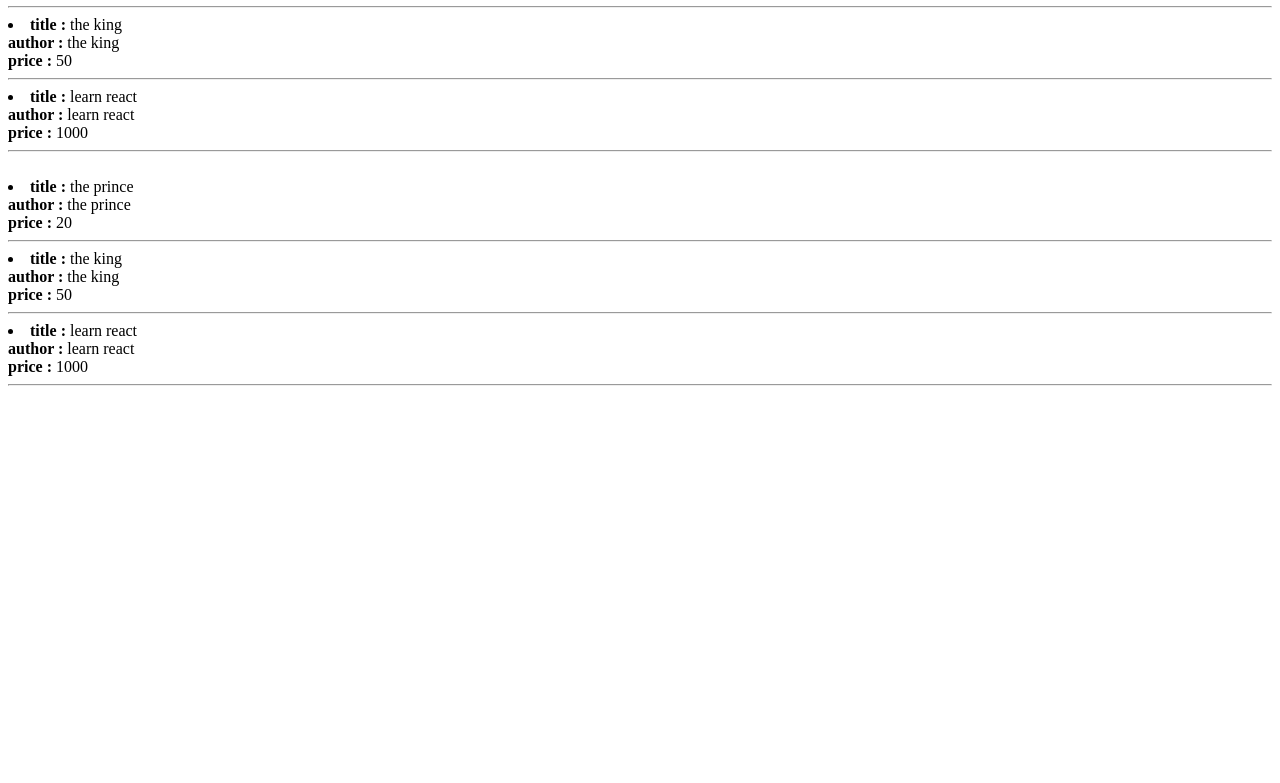
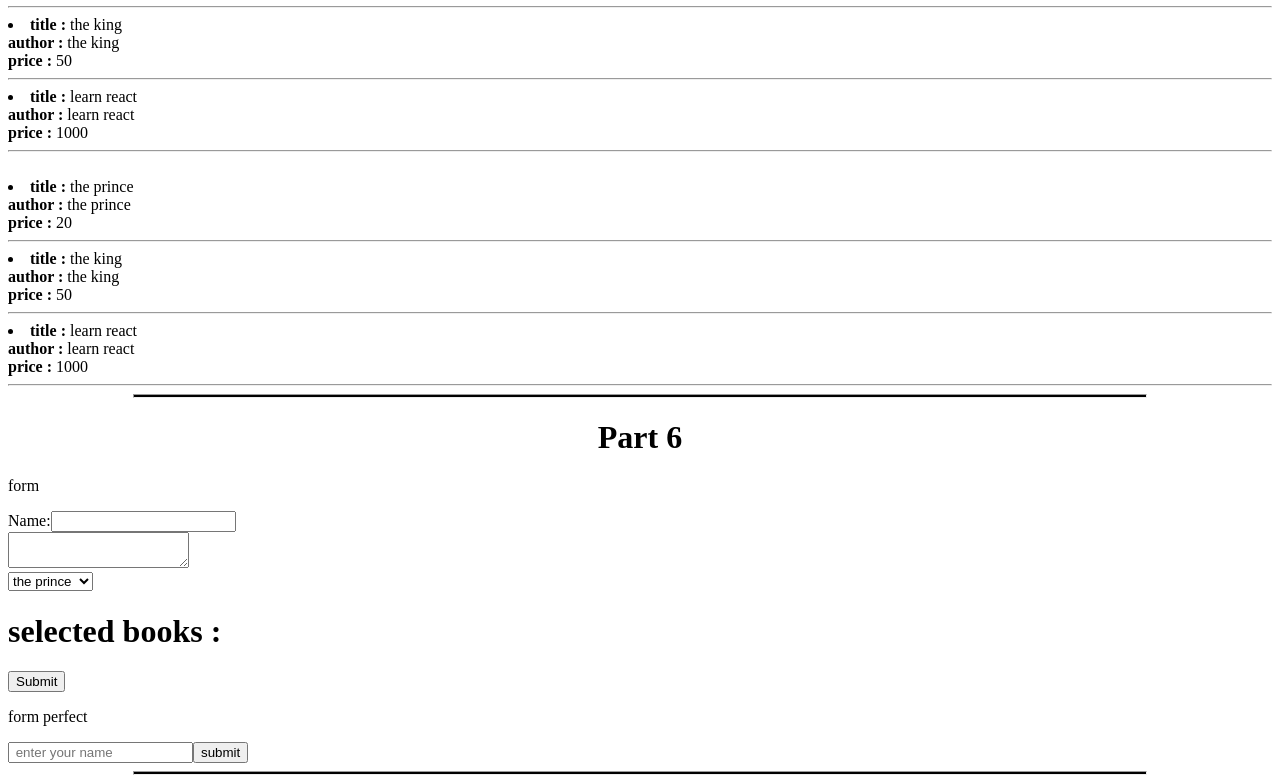
Before and after one commit to bouaziz-mohamed-amine/REACT-FIRST-PROJECT, a React (Create React App) app: page / in a window 1280 px wide. Shown: the part 795-1578 px from the top of the page. Before the commit the page ends 1189 px from the top, so only its background shows below. Built offline with nearby package versions, Linux system fonts and the light colour scheme.

Commit message:
part 6 form

```diff
--- a/src/App.js
+++ b/src/App.js
@@ -9,10 +9,21 @@ import Event from './component/3_eventhandle/event';
 import Conditional from './component/4_conditional_rendering/conditional';
 import './component/5_lists_keys/list_event.js'
 import Key_List from './component/5_lists_keys/list_event.js';
+import Form from './component/6_form/form';
 
 
 class APP extends Component {
 
+  constructor(props) {
+    super(props);
+    this.state = {
+        books : [
+            {id : 1,  title:'the prince',author:'najem',price:20},
+            {id : 2,title:'the king',author:'amine',price:50},
+            {id : 3, title:'learn react',author:'mark',price:1000,}
+        ]
+     }
+}
 
   render() {
     return (
@@ -27,6 +38,9 @@ class APP extends Component {
         <Conditional text="visivle" />
         <hr style={{width:'80%',height:"2px",backgroundColor:"black",marginLeft:"auto",marginRight:'auto'}}></hr>
         <Key_List/>
+        <hr style={{width:'80%',height:"2px",backgroundColor:"black",marginLeft:"auto",marginRight:'auto'}}></hr>
+        <Form books={this.state.books}  />
+        <hr style={{width:'80%',height:"2px",backgroundColor:"black",marginLeft:"auto",marginRight:'auto'}}></hr>
     </React.Fragment> );
   }
 }
--- /dev/null
+++ b/src/component/6_form/form.js
@@ -0,0 +1,60 @@
+import React, { Component } from 'react';
+
+class Form extends Component {
+    constructor(props) {
+        super(props);
+        this.state = {value : '',selected : '',form:''}
+
+  }
+
+  handleChange=(event)=> {
+    this.setState({value: event.target.value});
+  }
+
+  handleSubmit=(event)=> {
+     alert('A name was submitted: ' + this.state.value);
+    event.preventDefault();
+  }
+  handleChange2=(e)=> console.log("amine"+e.target.value);
+  handleselected=(e)=> this.setState({selected:e.target.value});
+  rendreselect= (books) =>{
+    return (
+    <select onChange={this.handleselected}>
+         {books.map(book =><option key={book.id}>{book.title}</option>)}
+    </select>)
+  }
+    handleform=(e)=>this.setState({form:e.target.value});
+    handleform_2=(e)=>{alert("bouaziz"+ this.state.form);e.preventDefault()};
+
+
+    render() {
+        return ( <React.Fragment>
+            <h1 style={{textAlign:"center"}}>Part 6 </h1>
+            <p>form  {this.state.value}</p>
+
+            <form onSubmit={this.handleSubmit}>
+        <label>
+          Name:
+          <input type="text" value={this.state.value} onChange={this.handleChange} />
+        </label>
+        <div><textarea  onChange={this.handleChange2}></textarea></div>
+        <div>
+        {
+          this.rendreselect(this.props.books)
+        }
+        </div>
+        <h1>selected books : {this.state.selected}</h1>
+        <input type="submit" value="Submit" />
+        <p>form perfect</p>
+      </form>
+        <p>{this.state.form}</p>
+        <form  onChange={this.handleform} onSubmit={this.handleform_2} >
+          <input type="Text"  placeholder=" enter your name"  />
+          <input type="submit" value="submit" />
+        </form>
+
+        </React.Fragment> );
+    }
+}
+
+export default Form ;
```
